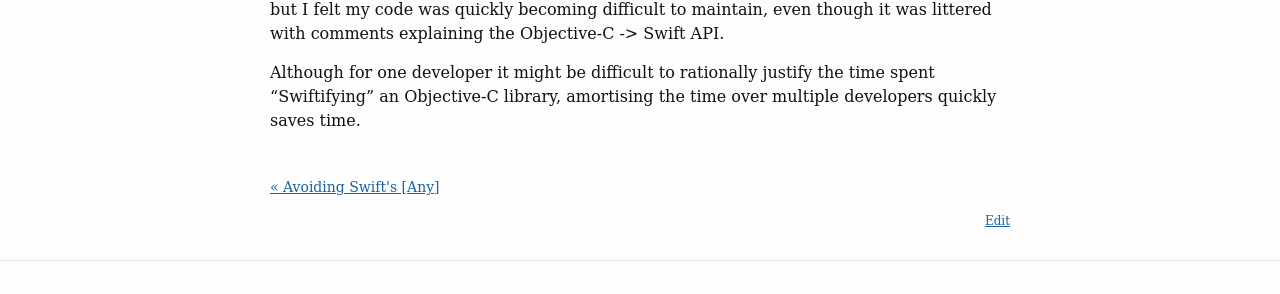
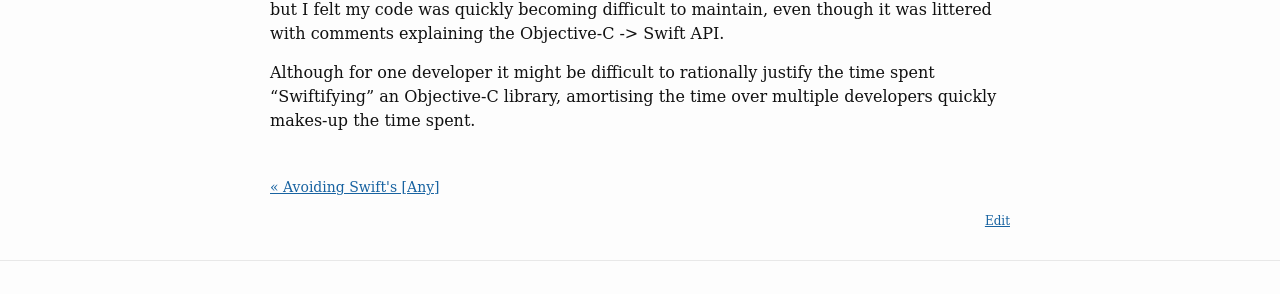
Before and after one commit to NickAger/nickager.github.io, a Jekyll site: the page built from _posts/2016-04-25-updating-objective-c-library-for-swift.md, in a window 1280 px wide and 900 px high, scrolled down 2929 px. Shown: the part 466-760 px from the top of the window. Built offline with Jekyll 4.4.1, drawn with Linux system fonts in a browser that asks for light colours; some web fonts are replaced; comment, search, counter and statistics services are not loaded; some of the changed text lies outside the part shown.

Commit message:
more textual improvements

```diff
--- a/_posts/2016-04-25-updating-objective-c-library-for-swift.md
+++ b/_posts/2016-04-25-updating-objective-c-library-for-swift.md
@@ -130,4 +130,4 @@ func diff_mainOfOldString(text1: String, andNewString text2: String) -> [Diff]
 
 Clearly my initial expedient solution of using wrapper methods and judicious casts worked but I felt my code was quickly becoming difficult to maintain, even though it was littered with comments explaining the Objective-C -> Swift API.
 
-Although for one developer it might be difficult to rationally justify the time spent "Swiftifying" an Objective-C library, amortising the time over multiple developers quickly saves time.
+Although for one developer it might be difficult to rationally justify the time spent "Swiftifying" an Objective-C library, amortising the time over multiple developers quickly makes-up the time spent.
```
Also changed, not shown: other parts of _posts/2016-04-25-updating-objective-c-library-for-swift.md (+1 -1 lines).
